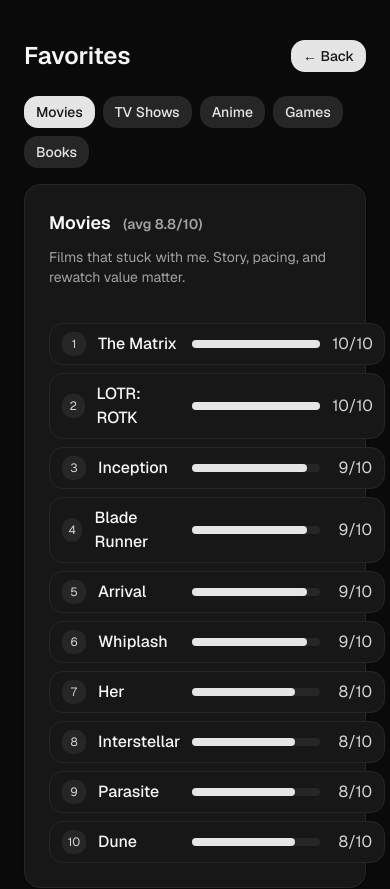
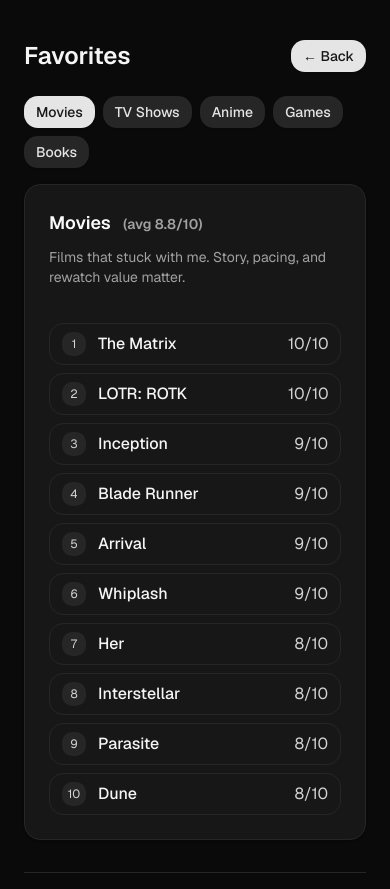
Before and after one commit to ProfMoriartey/aramis-soto, a Next.js app: page /favorites in a window 390 px wide. Shown: the top 889 px of the page. Built offline with nearby package versions, Linux system fonts and the light colour scheme.

Commit message:
Remove rating bar to make space for phone veiw in favorites page

```diff
--- a/src/app/favorites/page.tsx
+++ b/src/app/favorites/page.tsx
@@ -82,14 +82,14 @@ export default function FavoritesPage() {
                   </span>
                 </div>
                 <div className="flex items-center gap-3">
-                  <div className="h-2 w-32 rounded bg-neutral-800">
+                  {/* <div className="h-2 w-32 rounded bg-neutral-800">
                     <div
                       className="h-2 rounded bg-neutral-200"
                       style={{
                         width: `${Math.max(0, Math.min(10, item.rating)) * 10}%`,
                       }}
                     />
-                  </div>
+                  </div> */}
                   <span className="w-10 text-right text-neutral-300">
                     {item.rating}/10
                   </span>
```
